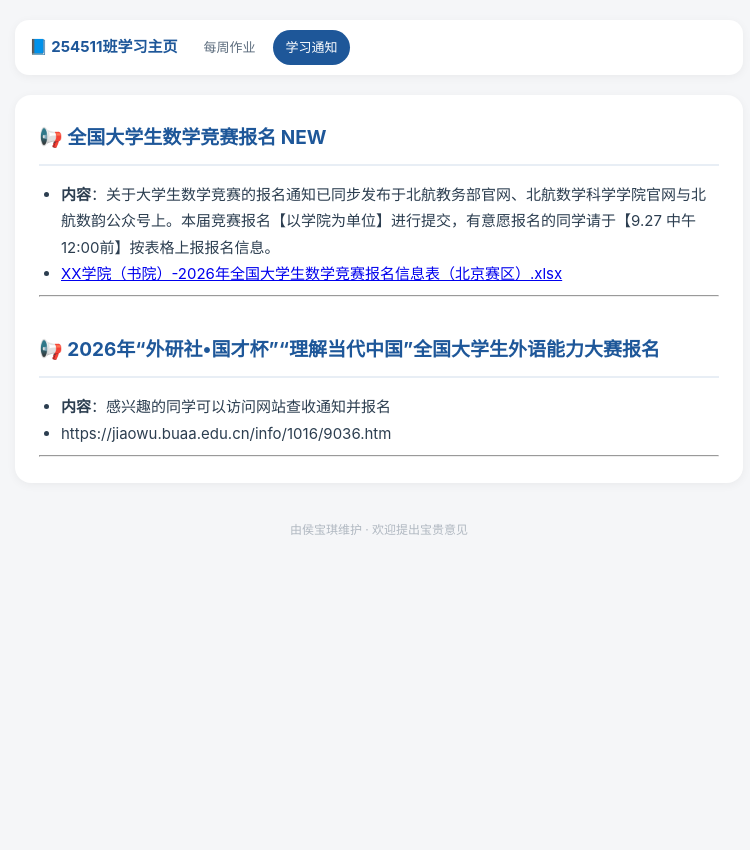
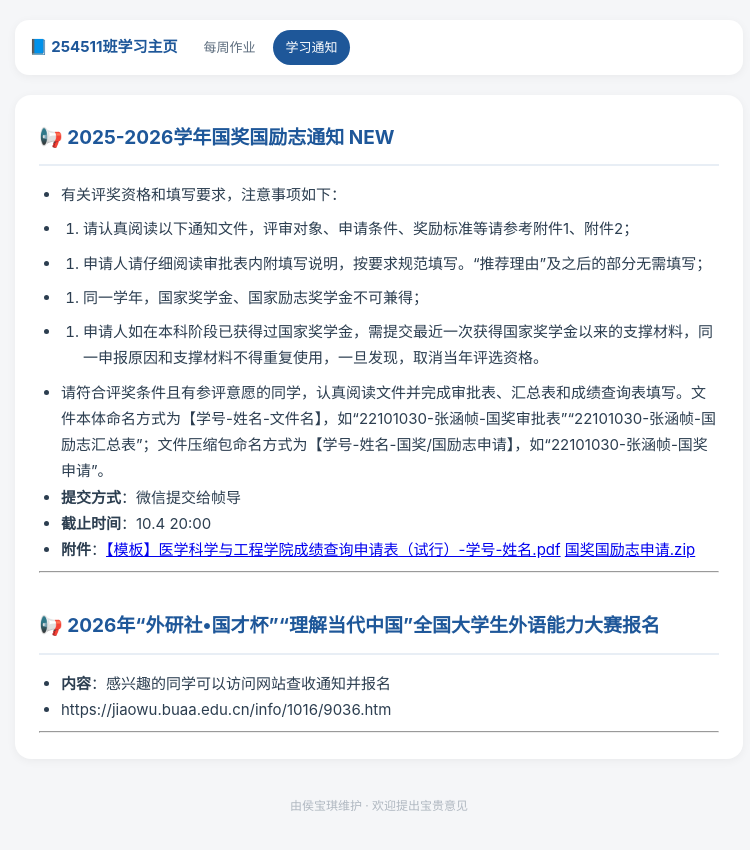
Before and after one commit to BertAGT/254511-Notifications, a Jekyll site: the page built from notices.md, in a window 1280 px wide. Shown: the top 850 px of the page, without its empty margins (261-1011 px from the left). Built offline with Jekyll 4.4.1, drawn with Linux system fonts in a browser that asks for light colours.

Commit message:
Update notices.md

```diff
--- a/notices.md
+++ b/notices.md
@@ -4,9 +4,16 @@ title: 学习通知
 nav: notices
 ---
 
-# 📢 全国大学生数学竞赛报名 **NEW**
-- **内容**：关于大学生数学竞赛的报名通知已同步发布于北航教务部官网、北航数学科学学院官网与北航数韵公众号上。本届竞赛报名【以学院为单位】进行提交，有意愿报名的同学请于【9.27 中午12:00前】按表格上报报名信息。
-- [XX学院（书院）-2026年全国大学生数学竞赛报名信息表（北京赛区）.xlsx](https://github.com/user-attachments/files/32642306/XX.-2026.xlsx)
+# 📢 2025-2026学年国奖国励志通知 **NEW**
+- 有关评奖资格和填写要求，注意事项如下：
+- 1. 请认真阅读以下通知文件，评审对象、申请条件、奖励标准等请参考附件1、附件2；
+- 2. 申请人请仔细阅读审批表内附填写说明，按要求规范填写。“推荐理由”及之后的部分无需填写；
+- 3. 同一学年，国家奖学金、国家励志奖学金不可兼得；
+- 4. 申请人如在本科阶段已获得过国家奖学金，需提交最近一次获得国家奖学金以来的支撑材料，同一申报原因和支撑材料不得重复使用，一旦发现，取消当年评选资格。
+- 请符合评奖条件且有参评意愿的同学，认真阅读文件并完成审批表、汇总表和成绩查询表填写。文件本体命名方式为【学号-姓名-文件名】，如“22101030-张涵帧-国奖审批表”“22101030-张涵帧-国励志汇总表”；文件压缩包命名方式为【学号-姓名-国奖/国励志申请】，如“22101030-张涵帧-国奖申请”。
+- **提交方式**：微信提交给帧导
+- **截止时间**：10.4 20:00
+- **附件**：[【模板】医学科学与工程学院成绩查询申请表（试行）-学号-姓名.pdf](https://github.com/user-attachments/files/32999375/-.-.pdf) [国奖国励志申请.zip](https://github.com/user-attachments/files/32999373/default.zip)
 
 ---
 
```
